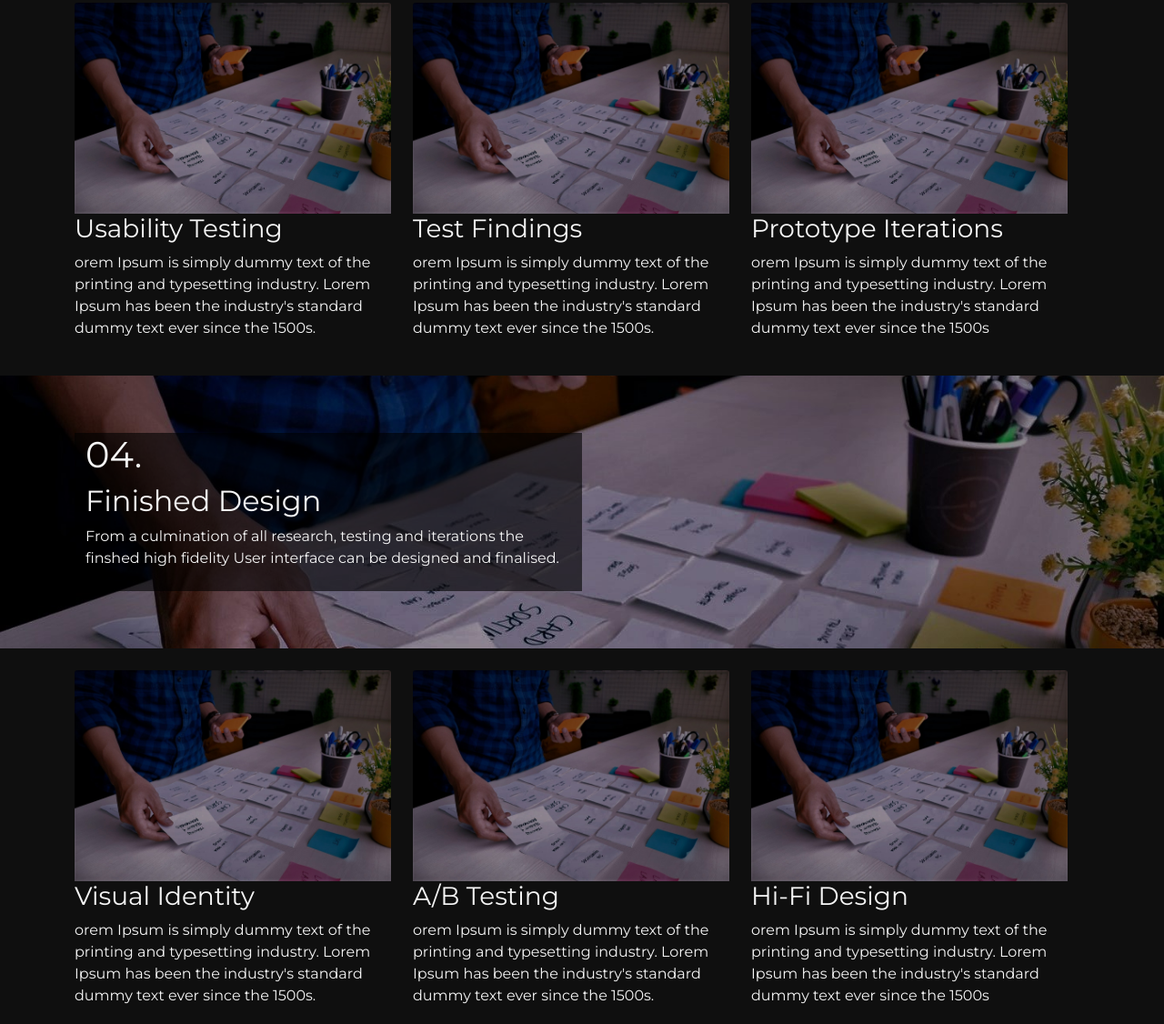
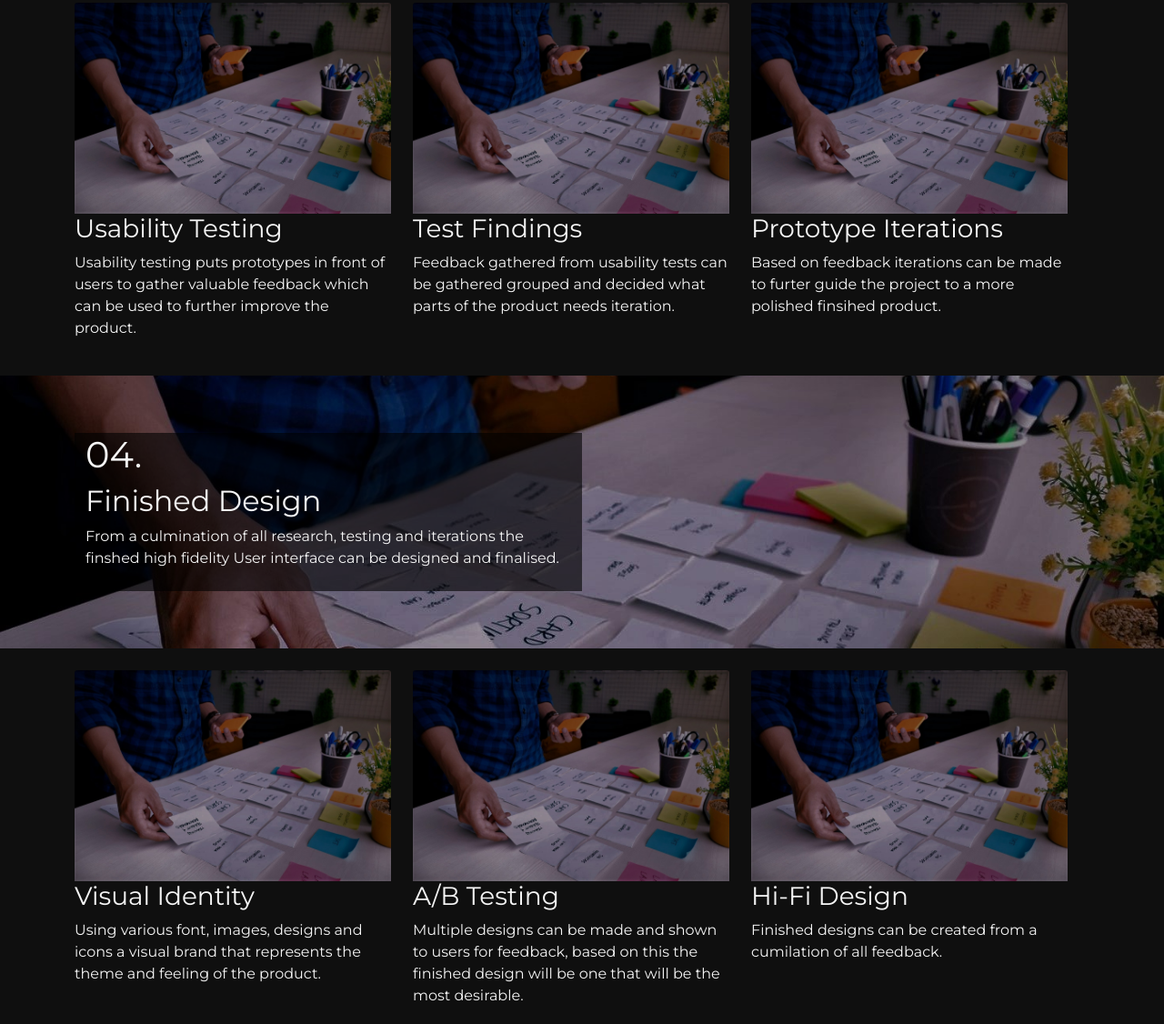
Before and after one commit to Paul-Mulvaney/PortFolio, a plain HTML site: page connect_RSA.html in a window 1280 px wide. Shown: the part 3329-4455 px from the top of the page at 91% size. Drawn offline with Linux system fonts and the light colour scheme.

Commit message:
Update connect text

```diff
--- a/connect_RSA.html
+++ b/connect_RSA.html
@@ -265,7 +265,7 @@
                   </div>
                   <h3 class="card-title">Usability Testing</h3>
                   <p>
-                    orem Ipsum is simply dummy text of the printing and typesetting industry. Lorem Ipsum has been the industry's standard dummy text ever since the 1500s.
+                    Usability testing puts prototypes in front of users to gather valuable feedback which can be used to further improve the product.
                   </p>
                 </div>
               </div>
@@ -277,7 +277,7 @@
                   </div>
                   <h3 class="card-title">Test Findings</h3>
                   <p>
-                    orem Ipsum is simply dummy text of the printing and typesetting industry. Lorem Ipsum has been the industry's standard dummy text ever since the 1500s.
+                    Feedback gathered from usability tests can be gathered grouped and decided what parts of the product needs iteration.
                   </p>
                 </div>
               </div>
@@ -289,7 +289,7 @@
                   </div>
                   <h3 class="card-title">Prototype Iterations</h3>
                   <p>
-                    orem Ipsum is simply dummy text of the printing and typesetting industry. Lorem Ipsum has been the industry's standard dummy text ever since the 1500s
+                    Based on feedback iterations can be made to furter guide the project to a more polished finsihed product.
                   </p>
                 </div>
               </div>
@@ -324,7 +324,7 @@
                   </div>
                   <h3 class="card-title">Visual Identity</h3>
                   <p>
-                    orem Ipsum is simply dummy text of the printing and typesetting industry. Lorem Ipsum has been the industry's standard dummy text ever since the 1500s.
+                    Using various font, images, designs and icons a visual brand that represents the theme and feeling of the product.
                   </p>
                 </div>
               </div>
@@ -336,7 +336,7 @@
                   </div>
                   <h3 class="card-title">A/B Testing</h3>
                   <p>
-                    orem Ipsum is simply dummy text of the printing and typesetting industry. Lorem Ipsum has been the industry's standard dummy text ever since the 1500s.
+                    Multiple designs can be made and shown to users for feedback, based on this the finished design will be one that will be the most desirable.
                   </p>
                 </div>
               </div>
@@ -348,7 +348,7 @@
                   </div>
                   <h3 class="card-title">Hi-Fi Design</h3>
                   <p>
-                    orem Ipsum is simply dummy text of the printing and typesetting industry. Lorem Ipsum has been the industry's standard dummy text ever since the 1500s
+                    Finished designs can be created from a cumilation of all feedback.
                   </p>
                 </div>
               </div>
```
